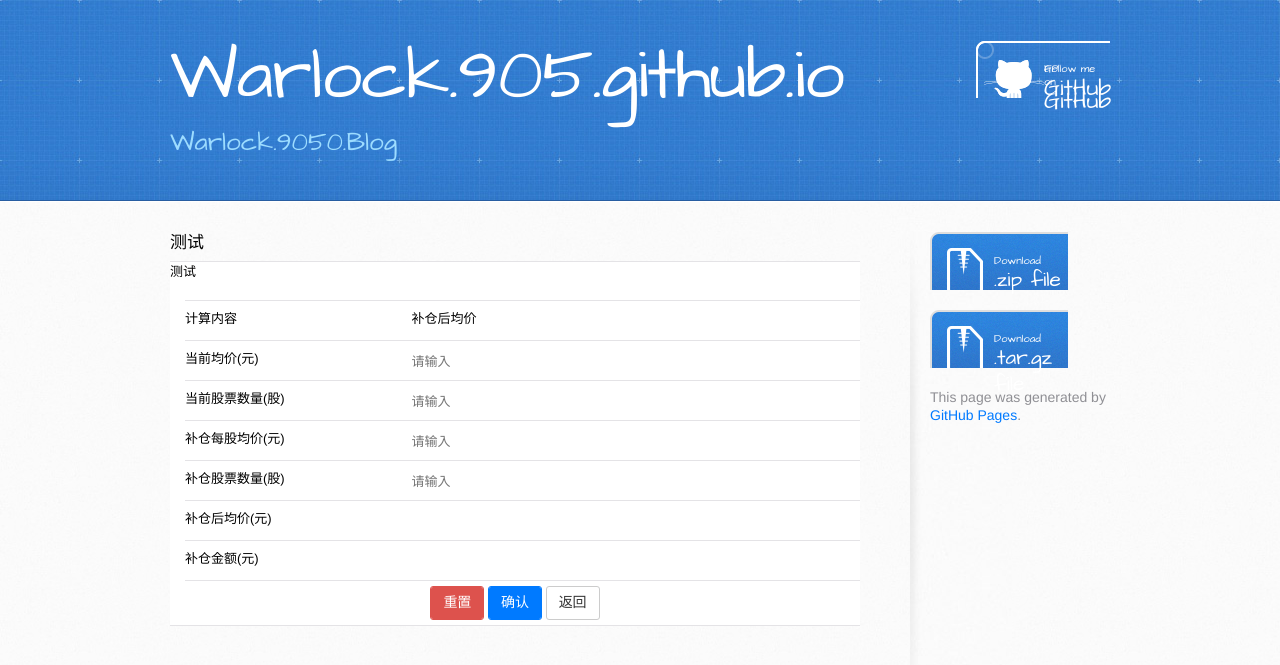
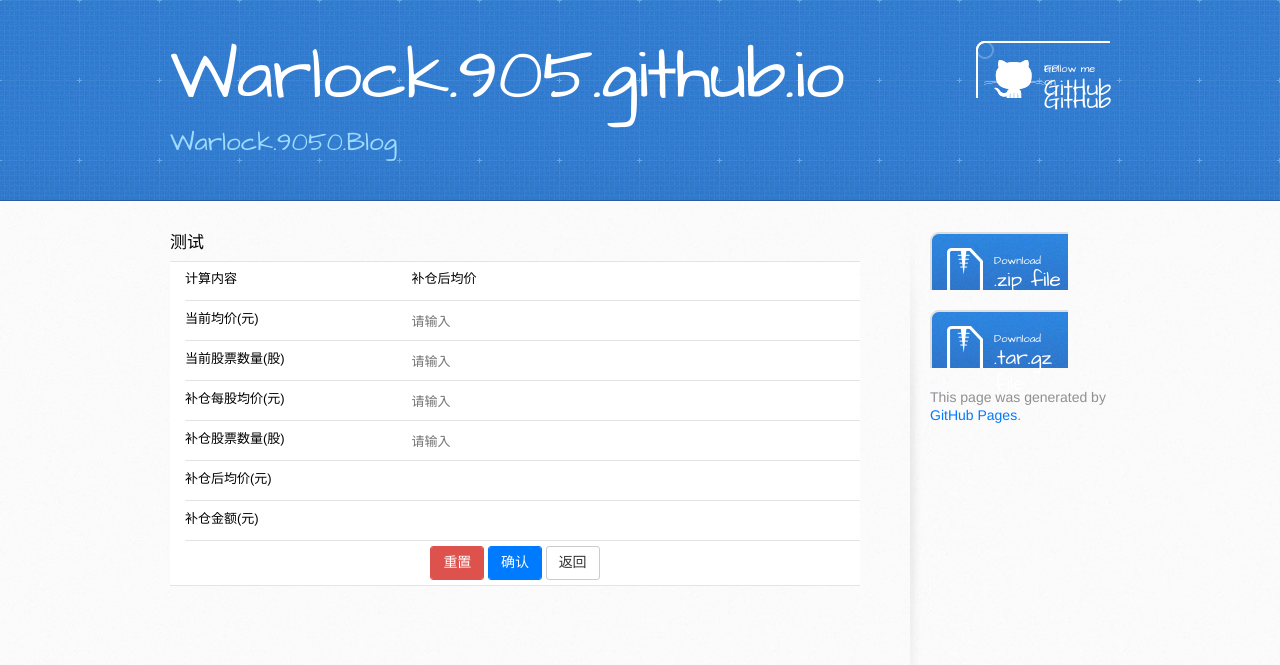
Before and after one commit to warlock905/warlock905.github.io, a Jekyll site: the page built from gp.html, in a window 1280 px wide. Shown: the top 665 px of the page. Built offline with Jekyll 4.4.1, drawn with Linux system fonts in a browser that asks for light colours; some web fonts are replaced.

Commit message:
Update gp.html

```diff
--- a/gp.html
+++ b/gp.html
@@ -32,10 +32,9 @@ title: warlock
 		</style>
 	</head>
 
-        <div class="mui--text-dark mui--text-title">测试</div>
+        <div class="mui--text-dark mui--text-title center">测试</div>
 		<div class="mui-content">
             <form class="mui-input-group" id="formgp">
-				 <div class="mui-input-row">测试</div>
                 <div class="mui-input-row">
                     <label>计算内容</label>
                     <label id="type" data="1" type="text" style="width:auto;padding: 11px 15px 11px 0;">补仓后均价</label>
```
